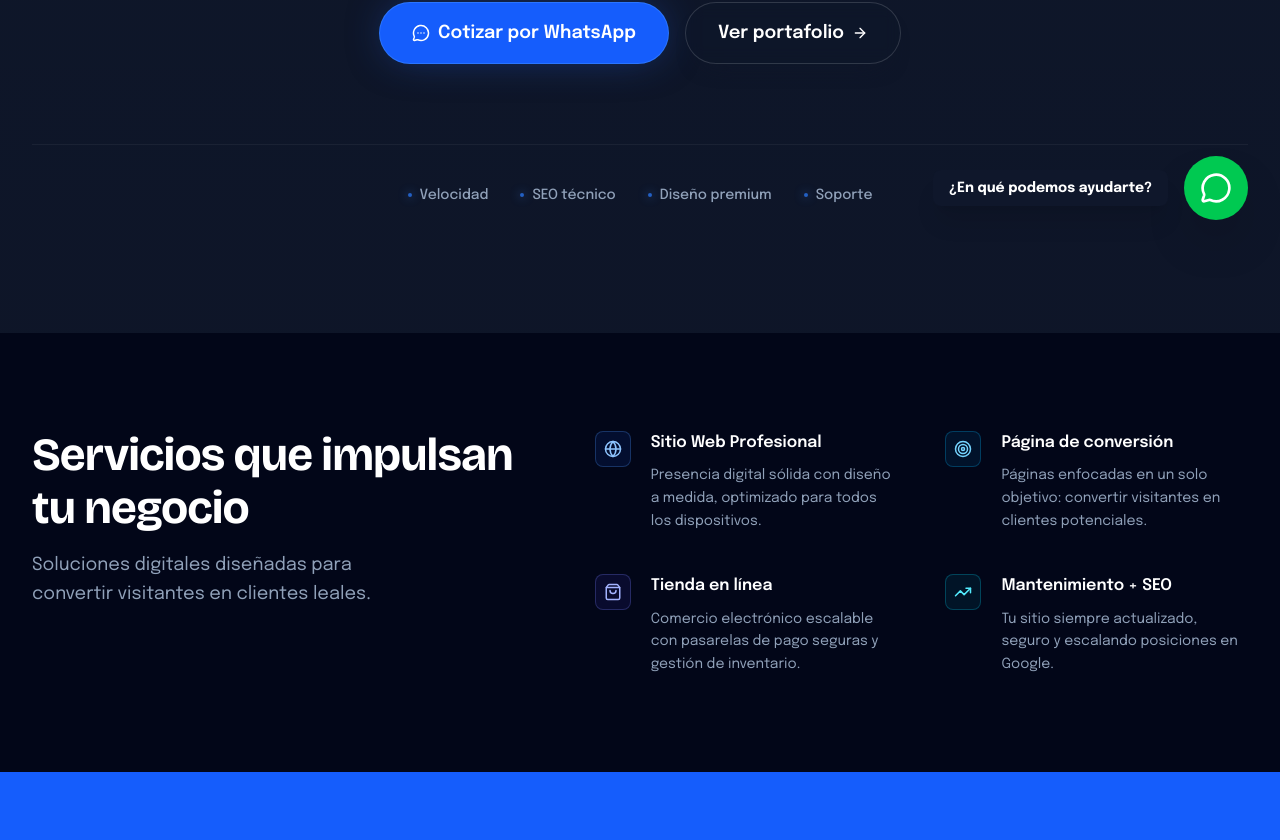
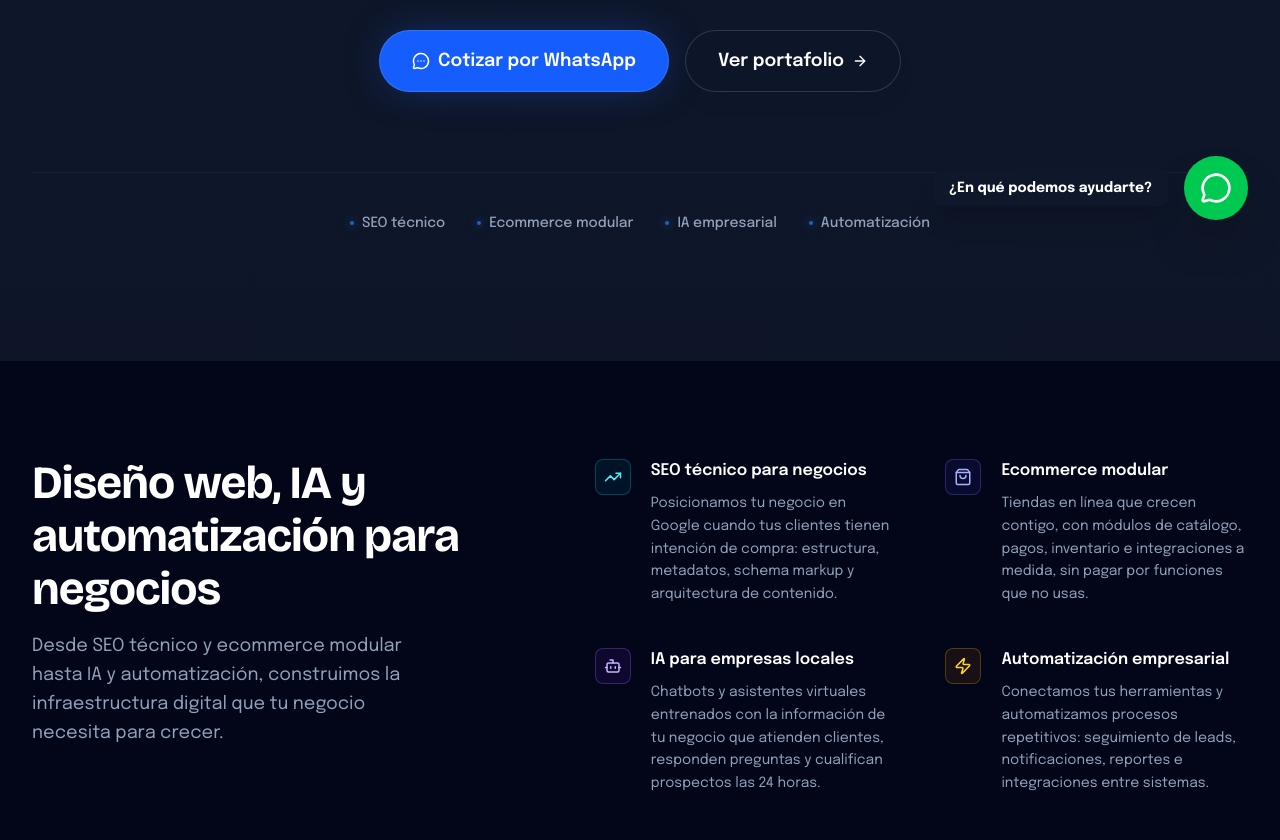
Before and after one commit to FeMizo/AionSite, a Next.js app: page / in a window 1280 px wide. Shown: the part 548-1388 px from the top of the page. Built offline with nearby package versions, Linux system fonts and the light colour scheme; no server answers.

Commit message:
:hammer: V1.18.0 Update content

```diff
--- a/app/layout.tsx
+++ b/app/layout.tsx
@@ -21,17 +21,17 @@ const bricolage = Bricolage_Grotesque({
 
 export const metadata: Metadata = {
   metadataBase,
-  title: "Diseño y Desarrollo Web Premium | AionSite",
-  description: "Creamos sitios web rápidos, modernos y orientados a conversión. Más clientes, mejor imagen, resultados reales. Cotiza hoy sin compromiso.",
-  keywords: ["diseño web", "desarrollo web", "páginas web profesionales", "diseño web México", "AionSite", "agencia web", "sitios web modernos"],
+  title: "Diseño Web, IA y Automatización para Negocios | AionSite",
+  description: "Sitios web con SEO técnico, ecommerce modular, IA y automatización empresarial para negocios en México. Más clientes, menos trabajo manual.",
+  keywords: ["diseño web México", "SEO técnico para negocios", "ecommerce modular", "IA para empresas locales", "automatización empresarial", "AionSite", "agencia web"],
   icons: {
     icon: "/icon.png",
     shortcut: "/icon.png",
     apple: "/icon.png",
   },
   openGraph: {
-    title: "Diseño y Desarrollo Web Premium | AionSite",
-    description: "Creamos sitios web rápidos, modernos y orientados a conversión. Más clientes, mejor imagen, resultados reales. Cotiza hoy sin compromiso.",
+    title: "Diseño Web, IA y Automatización para Negocios | AionSite",
+    description: "Sitios web con SEO técnico, ecommerce modular, IA y automatización empresarial para negocios en México. Más clientes, menos trabajo manual.",
     url: "/",
     siteName: "AionSite",
     type: "website",
@@ -41,14 +41,14 @@ export const metadata: Metadata = {
         url: "/logo-aionsite.png",
         width: 1200,
         height: 630,
-        alt: "AionSite — Diseño y Desarrollo Web Premium",
+        alt: "AionSite — Diseño Web, IA y Automatización para Negocios",
       },
     ],
   },
   twitter: {
     card: "summary_large_image",
-    title: "Diseño y Desarrollo Web Premium | AionSite",
-    description: "Creamos sitios web rápidos, modernos y orientados a conversión. Más clientes, mejor imagen, resultados reales.",
+    title: "Diseño Web, IA y Automatización para Negocios | AionSite",
+    description: "Sitios web con SEO técnico, ecommerce modular, IA y automatización para negocios en México.",
     images: ["/logo-aionsite.png"],
   },
 };
--- a/app/proyectos/page.tsx
+++ b/app/proyectos/page.tsx
@@ -8,7 +8,7 @@ export const metadata: Metadata = withCanonical("/proyectos/", {
   title: "Proyectos | AionSite — Portafolio de Diseño Web",
   description:
     "Portafolio completo de proyectos web ordenados por reciente, con filtros por categoría, tipo y buscador integrado.",
-  keywords: ["portafolio web", "proyectos diseño web", "portfolio AionSite", "trabajos web México", "ejemplos sitios web"],
+  keywords: ["portafolio web", "proyectos diseño web", "portfolio AionSite", "ecommerce modular ejemplos", "automatización web México"],
   openGraph: {
     title: "Proyectos | AionSite — Portafolio de Diseño Web",
     description: "Portafolio completo de proyectos web ordenados por reciente, con filtros por categoría, tipo y buscador integrado.",
--- a/package.json
+++ b/package.json
@@ -1,7 +1,7 @@
 {
   "name": "aionsite",
   "private": true,
-  "version": "1.17.44",
+  "version": "1.18.0",
   "type": "module",
   "scripts": {
     "dev": "next dev --port=2666 --hostname=0.0.0.0",
--- a/src/cms/default-content.ts
+++ b/src/cms/default-content.ts
@@ -35,13 +35,13 @@ export const defaultCmsContent: CmsContent = {
       enabled: true,
       order: 1,
       data: {
-        badgeText: "Diseño web de alto impacto",
-        title: "Sitios web modernos que generan clientes.",
+        badgeText: "Diseño web · IA · Automatización para negocios",
+        title: "Sitios web que trabajan por tu negocio.",
         subtitle:
-          "Diseñamos y desarrollamos experiencias digitales de alto impacto que posicionan tu marca y multiplican tus ventas.",
+          "Construimos presencias digitales con SEO técnico, ecommerce modular, automatización e inteligencia artificial para que tu negocio crezca sin depender de anuncios pagados.",
         primaryCTA: "Cotizar por WhatsApp",
         secondaryCTA: "Ver portafolio",
-        trustBar: ["Velocidad", "SEO técnico", "Diseño premium", "Soporte"],
+        trustBar: ["SEO técnico", "Ecommerce modular", "IA empresarial", "Automatización"],
       },
     },
     services: {
@@ -50,28 +50,28 @@ export const defaultCmsContent: CmsContent = {
       order: 2,
       data: [
         {
-          title: "Sitio Web Profesional",
+          title: "SEO técnico para negocios",
           description:
-            "Presencia digital sólida con diseño a medida, optimizado para todos los dispositivos.",
-          icon: "Globe",
+            "Posicionamos tu negocio en Google cuando tus clientes tienen intención de compra: estructura, metadatos, schema markup y arquitectura de contenido.",
+          icon: "TrendingUp",
         },
         {
-          title: "Página de conversión",
+          title: "Ecommerce modular",
           description:
-            "Páginas enfocadas en un solo objetivo: convertir visitantes en clientes potenciales.",
-          icon: "Target",
-        },
-        {
-          title: "Tienda en línea",
-          description:
-            "Comercio electrónico escalable con pasarelas de pago seguras y gestión de inventario.",
+            "Tiendas en línea que crecen contigo, con módulos de catálogo, pagos, inventario e integraciones a medida, sin pagar por funciones que no usas.",
           icon: "ShoppingBag",
         },
         {
-          title: "Mantenimiento + SEO",
+          title: "IA para empresas locales",
           description:
-            "Tu sitio siempre actualizado, seguro y escalando posiciones en Google.",
-          icon: "TrendingUp",
+            "Chatbots y asistentes virtuales entrenados con la información de tu negocio que atienden clientes, responden preguntas y cualifican prospectos las 24 horas.",
+          icon: "Bot",
+        },
+        {
+          title: "Automatización empresarial",
+          description:
+            "Conectamos tus herramientas y automatizamos procesos repetitivos: seguimiento de leads, notificaciones, reportes e integraciones entre sistemas.",
+          icon: "Zap",
         },
       ],
     },
--- a/src/components/sections/Services.tsx
+++ b/src/components/sections/Services.tsx
@@ -1,5 +1,5 @@
 import type { ComponentType } from "react";
-import { Globe, ShoppingBag, Target, TrendingUp } from "lucide-react";
+import { Bot, Globe, ShoppingBag, Target, TrendingUp, Zap } from "lucide-react";
 import { motion } from "motion/react";
 import type { ServicesSectionData } from "@/src/cms/types";
 import { Container } from "@/src/components/ui/Container";
@@ -10,6 +10,8 @@ const iconMap: Record<string, ComponentType<{ size?: number }>> = {
   Target,
   ShoppingBag,
   TrendingUp,
+  Bot,
+  Zap,
 };
 
 const iconColors: Record<string, { container: string; hover: string }> = {
@@ -29,6 +31,14 @@ const iconColors: Record<string, { container: string; hover: string }> = {
     container: "border-cyan-400/25 bg-cyan-600/10 text-cyan-300 shadow-[0_10px_24px_-18px_rgba(6,182,212,0.8)]",
     hover: "group-hover:bg-cyan-600",
   },
+  Bot: {
+    container: "border-violet-400/25 bg-violet-600/10 text-violet-300 shadow-[0_10px_24px_-18px_rgba(139,92,246,0.8)]",
+    hover: "group-hover:bg-violet-600",
+  },
+  Zap: {
+    container: "border-amber-400/25 bg-amber-600/10 text-amber-300 shadow-[0_10px_24px_-18px_rgba(245,158,11,0.8)]",
+    hover: "group-hover:bg-amber-600",
+  },
 };
 
 export function Services({ data }: { data: ServicesSectionData }) {
@@ -44,10 +54,10 @@ export function Services({ data }: { data: ServicesSectionData }) {
         >
           <motion.div variants={FADE_UP_ANIMATION_VARIANTS}>
             <h2 className="text-heading-fluid font-display font-bold text-white">
-              Servicios que impulsan tu negocio
+              Diseño web, IA y automatización para negocios
             </h2>
             <p className="mt-4 max-w-sm text-lg leading-relaxed text-slate-400">
-              Soluciones digitales diseñadas para convertir visitantes en clientes leales.
+              Desde SEO técnico y ecommerce modular hasta IA y automatización, construimos la infraestructura digital que tu negocio necesita para crecer.
             </p>
           </motion.div>
 
--- a/src/data/cms/site-content.json
+++ b/src/data/cms/site-content.json
@@ -65,16 +65,16 @@
       "enabled": true,
       "order": 1,
       "data": {
-        "badgeText": "Diseño web de alto impacto",
-        "title": "Sitios web modernos que generan clientes.",
-        "subtitle": "Diseñamos y desarrollamos experiencias digitales de alto impacto que posicionan tu marca y multiplican tus ventas.",
+        "badgeText": "Diseño web · IA · Automatización para negocios",
+        "title": "Sitios web que trabajan por tu negocio.",
+        "subtitle": "Construimos presencias digitales con SEO técnico, ecommerce modular, automatización e inteligencia artificial para que tu negocio crezca sin depender de anuncios pagados.",
         "primaryCTA": "Cotizar por WhatsApp",
         "secondaryCTA": "Ver portafolio",
         "trustBar": [
-          "Velocidad",
           "SEO técnico",
-          "Diseño premium",
-          "Soporte"
+          "Ecommerce modular",
+          "IA empresarial",
+          "Automatización"
         ]
       }
     },
@@ -84,24 +84,24 @@
       "order": 2,
       "data": [
         {
-          "title": "Sitio Web Profesional",
-          "description": "Presencia digital sólida con diseño a medida, optimizado para todos los dispositivos.",
-          "icon": "Globe"
+          "title": "SEO técnico para negocios",
+          "description": "Posicionamos tu negocio en Google cuando tus clientes tienen intención de compra: estructura, metadatos, schema markup y arquitectura de contenido.",
+          "icon": "TrendingUp"
         },
         {
-          "title": "Página de conversión",
-          "description": "Páginas enfocadas en un solo objetivo: convertir visitantes en clientes potenciales.",
-          "icon": "Target"
-        },
-        {
-          "title": "Tienda en línea",
-          "description": "Comercio electrónico escalable con pasarelas de pago seguras y gestión de inventario.",
+          "title": "Ecommerce modular",
+          "description": "Tiendas en línea que crecen contigo, con módulos de catálogo, pagos, inventario e integraciones a medida, sin pagar por funciones que no usas.",
           "icon": "ShoppingBag"
         },
         {
-          "title": "Mantenimiento + SEO",
-          "description": "Tu sitio siempre actualizado, seguro y escalando posiciones en Google.",
-          "icon": "TrendingUp"
+          "title": "IA para empresas locales",
+          "description": "Chatbots y asistentes virtuales entrenados con la información de tu negocio que atienden clientes, responden preguntas y cualifican prospectos las 24 horas.",
+          "icon": "Bot"
+        },
+        {
+          "title": "Automatización empresarial",
+          "description": "Conectamos tus herramientas y automatizamos procesos repetitivos: seguimiento de leads, notificaciones, reportes e integraciones entre sistemas.",
+          "icon": "Zap"
         }
       ]
     },
@@ -110,8 +110,8 @@
       "enabled": true,
       "order": 3,
       "data": {
-        "title": "Lleva tu presencia digital a un nuevo nivel",
-        "description": "Combinamos estrategia, diseño y desarrollo para que tu sitio no solo se vea bien, sino que también convierta visitas en oportunidades reales para tu negocio.",
+        "title": "Tecnología que trabaja por tu negocio, no al revés.",
+        "description": "Más que un sitio web bonito: integramos SEO técnico, ecommerce modular, automatizaciones e inteligencia artificial para crear una presencia digital que genera oportunidades reales mientras tú te enfocas en hacer crecer tu empresa.",
         "buttonText": "Solicitar propuesta",
         "buttonLink": "https://wa.me/5219381573988?text=Hola%20AionSite%2C%20me%20gustaria%20cotizar%20un%20sitio%20web.",
         "image": "/portfolio/lobbypm.png",
@@ -282,9 +282,9 @@
           "price": "Desde $3,500",
           "features": [
             "Página de inicio con diseño básico",
-            "Diseño adaptable",
+            "Diseño adaptable a móvil",
             "Formulario de contacto",
-            "SEO básico"
+            "SEO técnico básico"
           ],
           "recommended": false
         },
@@ -293,31 +293,36 @@
           "price": "Desde $12,000",
           "features": [
             "Todo lo del plan Esencial",
-            "Página de inicio con diseño premium",
+            "Diseño premium a medida",
             "4 secciones personalizadas",
-            "SEO avanzado",
+            "SEO técnico avanzado",
+            "Automatización de captura de leads",
             "Soporte 2 meses"
           ],
           "recommended": true
         },
         {
-          "name": "Mantenimiento mensual",
+          "name": "Mantenimiento + IA",
           "price": "Desde $3,000/mes",
           "features": [
             "Actualizaciones mensuales",
             "Optimización de velocidad",
+            "Monitoreo SEO mensual",
             "Soporte prioritario",
+            "Automatizaciones activas",
             "Reportes de rendimiento"
           ],
           "recommended": false
         },
         {
-          "name": "Comercio electrónico",
+          "name": "Ecommerce modular",
           "price": "Desde $20,000",
           "features": [
-            "Tienda en línea",
+            "Tienda en línea modular",
             "Integración con pasarelas de pago",
-            "Configuración de inventario",
+            "Catálogo e inventario escalable",
+            "SEO técnico para ecommerce",
+            "Automatización de pedidos y notificaciones",
             "Soporte 6 meses"
           ],
           "recommended": false
@@ -370,6 +375,14 @@
         {
           "question": "¿Incluyen soporte, mantenimiento y SEO después del lanzamiento?",
           "answer": "Sí. Contamos con planes de mantenimiento mensual que incluyen soporte técnico, mejoras continuas, optimización de rendimiento y acompañamiento SEO."
+        },
+        {
+          "question": "¿Pueden implementar IA o chatbots en mi negocio?",
+          "answer": "Sí. Integramos asistentes de inteligencia artificial entrenados con la información de tu negocio para atender clientes, responder preguntas frecuentes y cualificar prospectos de forma automática, los 7 días de la semana."
+        },
+        {
+          "question": "¿Qué tipo de automatizaciones pueden implementar?",
+          "answer": "Automatizamos flujos como seguimiento de leads, notificaciones por WhatsApp o email, integración entre herramientas (CRM, formularios, hojas de cálculo) y reportes automáticos, para que tu equipo dedique su tiempo a tareas de mayor valor."
         }
       ]
     },
@@ -391,7 +404,7 @@
       "order": 11,
       "data": {
         "title": "¿Listo para llevar tu negocio al siguiente nivel?",
-        "subtitle": "Hablemos de tu proyecto y creemos algo increíble juntos.",
+        "subtitle": "Hablemos de tu proyecto: sitio web, ecommerce modular, IA o automatización. En menos de 24 horas tienes una propuesta concreta.",
         "buttonText": "Iniciar conversación por WhatsApp",
         "responseText": "Respuesta en menos de 24 horas",
         "whatsappLink": "https://wa.me/5219381573988?text=Hola%20AionSite%2C%20me%20gustaria%20cotizar%20un%20sitio%20web."
@@ -403,7 +416,7 @@
       "order": 11,
       "data": {
         "name": "AionSite",
-        "description": "Agencia boutique de diseño y desarrollo web premium enfocada en conversión, velocidad y SEO técnico.",
+        "description": "Diseño web, SEO técnico, ecommerce modular, IA y automatización empresarial para negocios en México.",
         "email": "contacto@aionsite.com.mx",
         "navigation": [
           {
```
